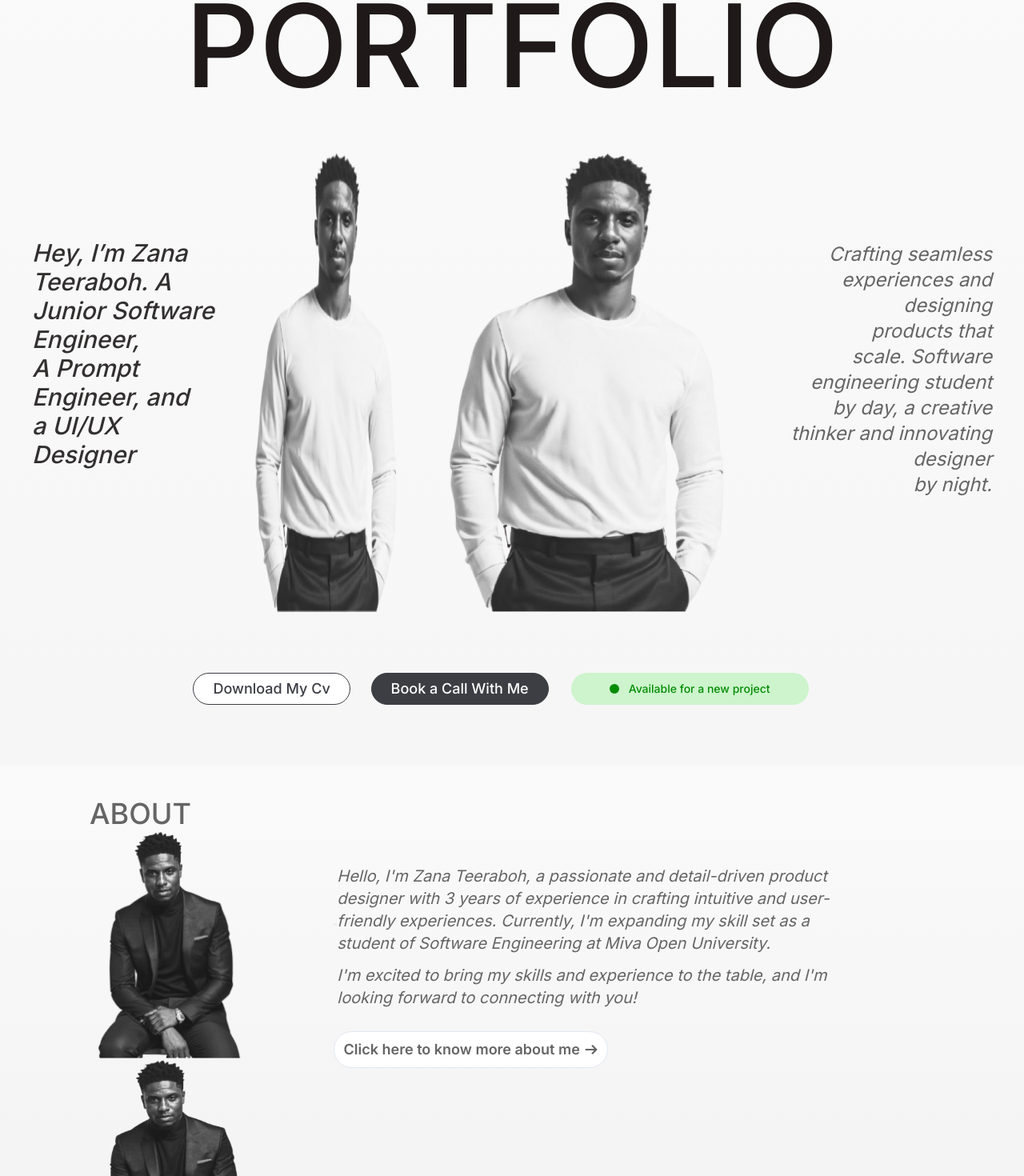
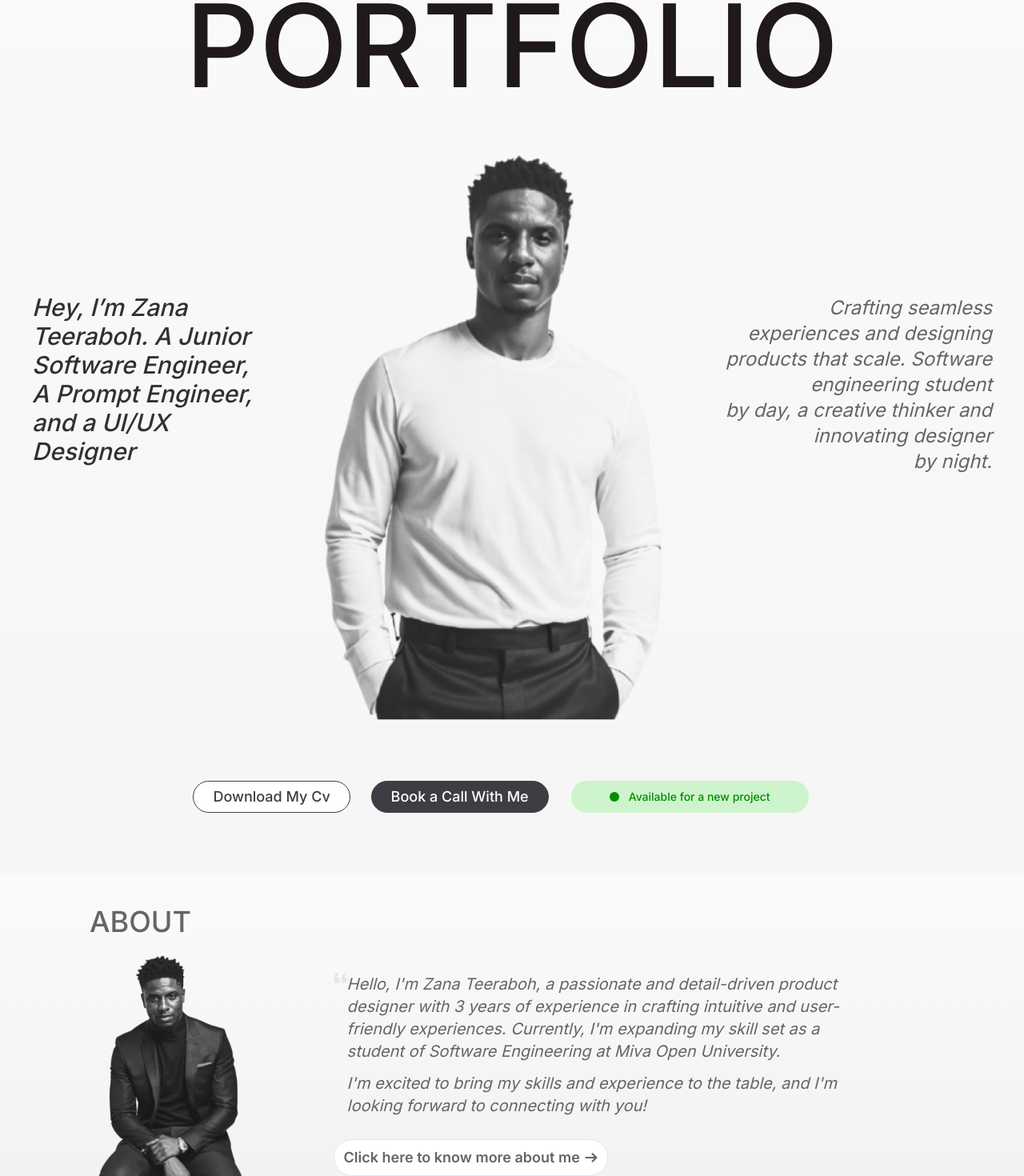
Before and after one commit to teeraboh/Personal_Portfolio-1, a Next.js app in the folder my-portfolio/: page / in a window 1280 px wide. Shown: the part 406-1876 px from the top of the page at 80% size. Built offline with nearby package versions, Linux system fonts and the light colour scheme.

Commit message:
made changes to image import and files

```diff
--- a/my-portfolio/src/app/page.tsx
+++ b/my-portfolio/src/app/page.tsx
@@ -3,7 +3,7 @@
 import { useState } from "react";
 import PrimaryButton from "@/components/PrimaryButton";
 import SecondaryButton from "@/components/SecondaryButton";
-import Image from "next/legacy/image";
+import Image from "next/image";
 import { Button } from "@/components/ui/button";
 import AboutPage from "@/app/portfolio/aboutPage/page";
 import ProjectPage from "./portfolio/featurePage/page";
@@ -59,6 +59,7 @@ export default function Home() {
               width={306}
               height={410}
               className="brightness-100 flex lg:hidden z-0"
+              quality={100}
               priority
             />
             <Image
@@ -67,6 +68,7 @@ export default function Home() {
               width={592}
               height={794}
               className="brightness-100 hidden lg:flex z-0"
+              quality={100}
               priority
             />
           </div>
--- a/my-portfolio/src/app/portfolio/about/page.tsx
+++ b/my-portfolio/src/app/portfolio/about/page.tsx
@@ -1,7 +1,6 @@
 "use client";
 
-import Image from "next/legacy/image";
-import { Button } from "@/components/ui/button";
+import Image from "next/image";
 
 interface ProjectProps {
   imageSrc: string;
@@ -34,6 +33,7 @@ const ProjectCard: React.FC<ProjectProps> = ({
             width={130}
             height={150}
             className="brightness-100 my-3 flex"
+            quality={100}
             loading="lazy"
           />
         </div>
@@ -157,6 +157,7 @@ So, the next time someone asks me why I spend time playing Call of Duty, I'll te
                 height={286}
                 className="brightness-100 mt-5 flex lg:hidden"
                 loading="lazy"
+                quality={100}
               />
               <Image
                 src="/images/WhatsAppImage3.png"
@@ -165,6 +166,7 @@ So, the next time someone asks me why I spend time playing Call of Duty, I'll te
                 height={347}
                 className="brightness-100 hidden lg:flex lg:mt-8 lg:justify-center lg:items-center lg:ml-3"
                 loading="lazy"
+                quality={100}
               />
             </div>
             <div className="flex flex-col items-center justify-center lg:ml-8 lg:pl-6">
--- a/my-portfolio/src/app/portfolio/aboutPage/page.tsx
+++ b/my-portfolio/src/app/portfolio/aboutPage/page.tsx
@@ -1,6 +1,6 @@
 "use client";
 
-import Image from "next/legacy/image";
+import Image from "next/image";
 import Link from "next/link";
 
 export default function AboutPage() {
@@ -17,6 +17,7 @@ export default function AboutPage() {
               alt="Profile picture of Zana Teeraboh"
               width={203}
               height={286}
+              quality={100}
               className="brightness-100 mt-5 flex lg:hidden"
               loading="lazy"
             />
@@ -25,6 +26,7 @@ export default function AboutPage() {
               alt="Profile picture of Zana Teeraboh"
               width={275}
               height={358}
+              quality={100}
               className="brightness-100 mt-5 hidden lg:flex"
               loading="lazy"
             />
--- a/my-portfolio/src/app/portfolio/featurePage/page.tsx
+++ b/my-portfolio/src/app/portfolio/featurePage/page.tsx
@@ -1,6 +1,6 @@
 "use client";
 
-import Image from "next/legacy/image";
+import Image from "next/image";
 import Link from "next/link";
 import { Button } from "@/components/ui/button";
 import {
@@ -34,6 +34,7 @@ const ProjectCard = ({
           alt={altText}
           layout="fill"
           objectFit="cover"
+          quality={100}
           className="brightness-100 rounded-lg"
           loading="lazy"
         />
```
